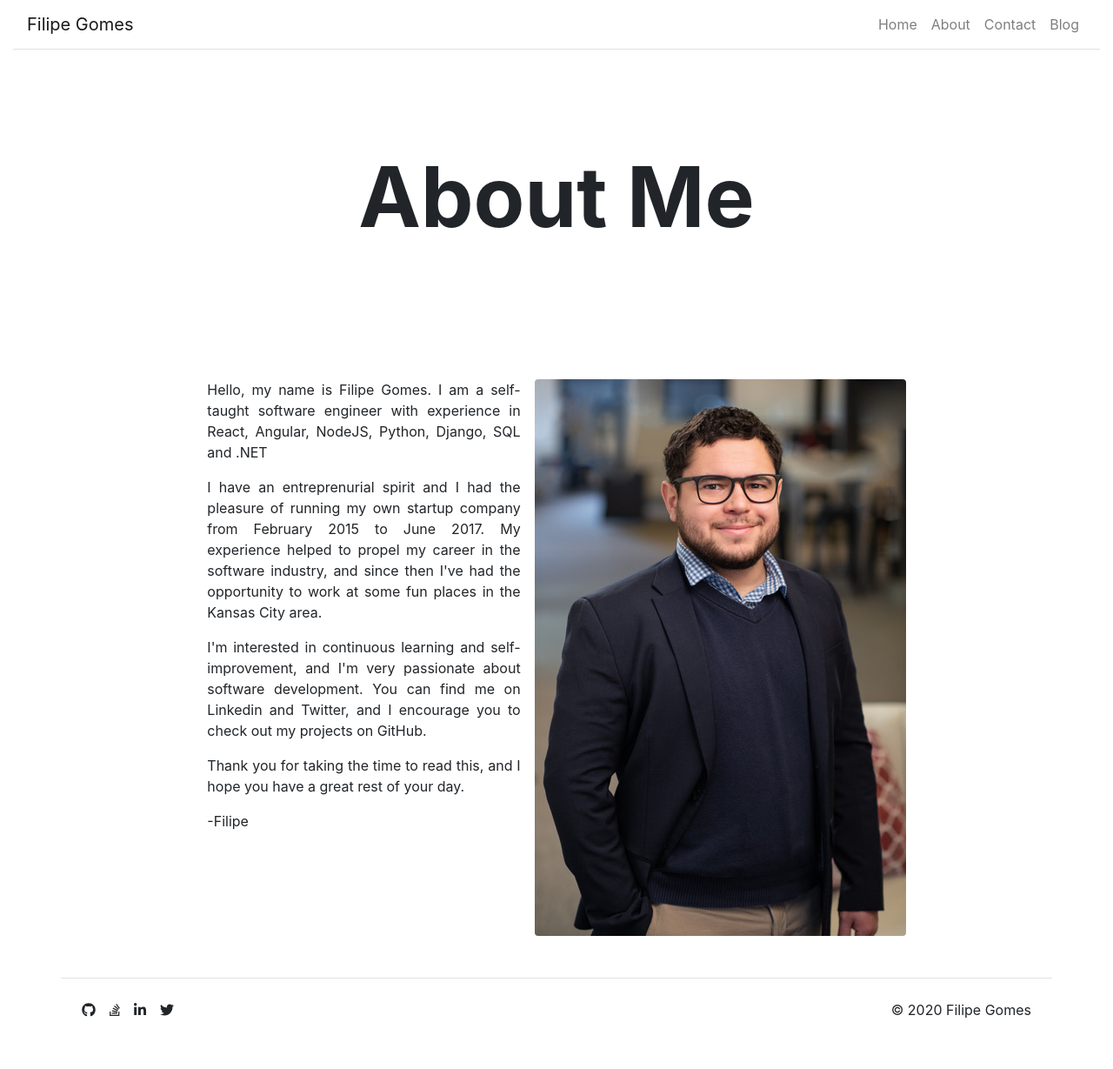
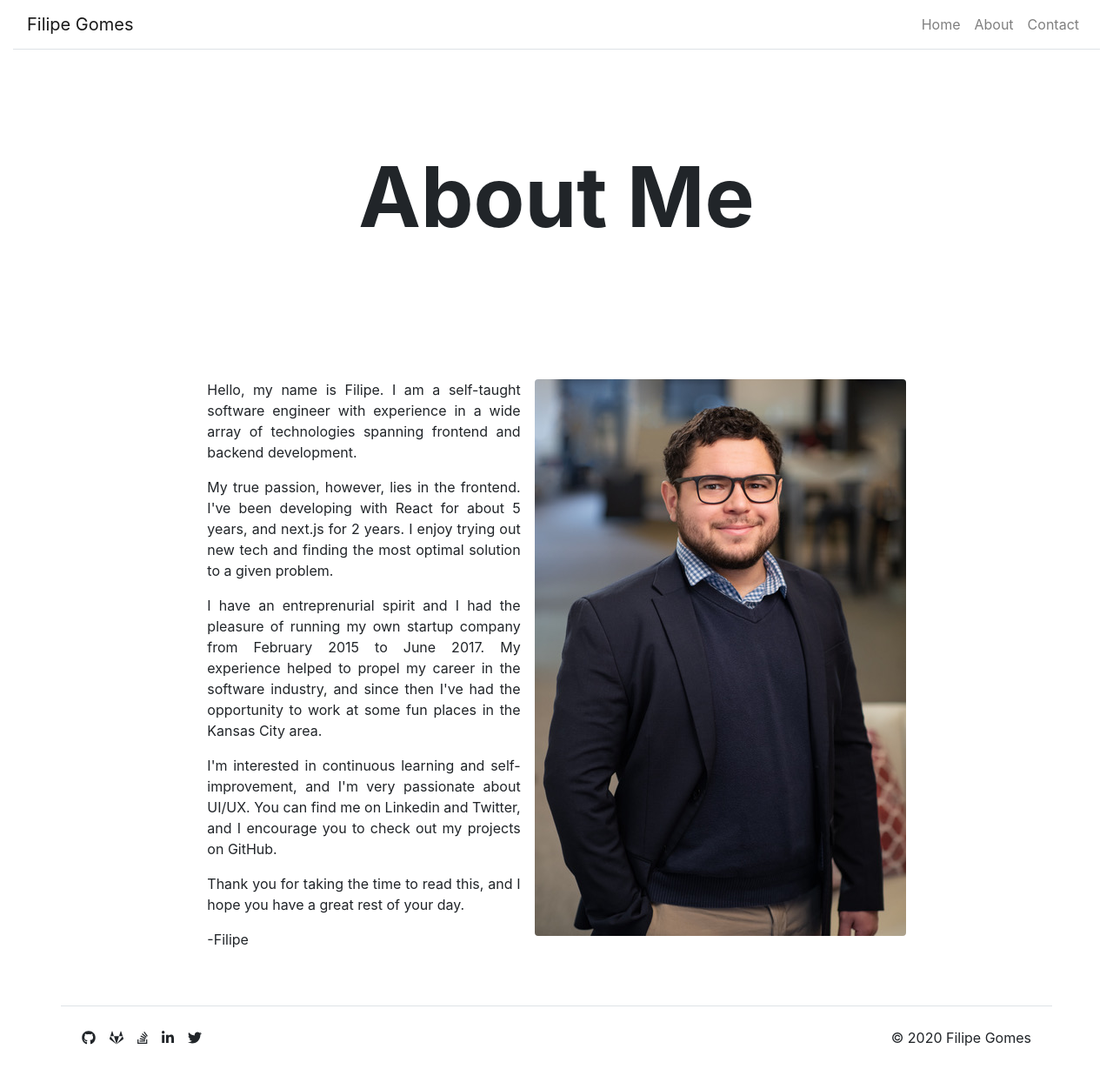
Before and after one commit to filipe-gomes/portfolio-site, a React (Create React App) app: page /About in a window 1280 px wide. Shown: the whole page at 87% size. Before the commit the page ends 1197 px from the top, so only its background shows below. Built offline with nearby package versions, Linux system fonts and the light colour scheme.

Commit message:
Update pages

```diff
--- a/src/App.js
+++ b/src/App.js
@@ -18,11 +18,7 @@ class App extends Component {
         { title: 'Home', path: '/' },
         { title: 'About', path: '/about' },
         { title: 'Contact', path: 'mailto:filipegomes404@gmail.com' },
-        { title: 'Blog', path: 'https://bloggr.tech' }
       ],
-      blog: {
-        blogurl: 'https://bloggr.tech'
-      },
       home: {
         title: 'Hello.',
         subtitle: 'Welcome to my portfolio',
@@ -51,7 +47,6 @@ class App extends Component {
                   <Link className="nav-link" to="/">Home</Link>
                   <Link className="nav-link" to="/about">About</Link>
                   <a className="nav-link" target="_blank" rel="noopener noreferrer" href="mailto:filipegomes404@gmail.com">Contact</a>
-                  <a className="nav-link" target="_blank" rel="noopener noreferrer" href="https://bloggr.tech">Blog</a>
                 </Nav>
               </Navbar.Collapse>
             </Navbar>
--- a/src/components/Carousel.js
+++ b/src/components/Carousel.js
@@ -1,12 +1,13 @@
-import React, { Component }  from 'react';
+import React, { Component } from 'react';
 import Container from 'react-bootstrap/Container';
 import Row from 'react-bootstrap/Row';
 
 import Card from '../components/Card';
 
 import bloggr from '../assets/images/bloggr.png';
-import aliens from '../assets/images/aliens.png'
-import nracalc from '../assets/images/nracalc.png'
+import aliens from '../assets/images/aliens.png';
+import nracalc from '../assets/images/nracalc.png';
+import wheretowatch from '../assets/images/wheretowatch.png';
 
 
 export class Carousel extends Component {
@@ -38,6 +39,14 @@ export class Carousel extends Component {
                     imgSrc: nracalc,
                     link: 'https://codeforkc.org/nra_calc/',
                     selected: false
+                },
+                {
+                    id: 3,
+                    title: 'WhereToWatch iOS App',
+                    subtitle: `Find where your movies/shows are streaming`,
+                    imgSrc: wheretowatch,
+                    link: 'https://codeforkc.org/nra_calc/',
+                    selected: false
                 }
             ]
 
@@ -56,7 +65,7 @@ export class Carousel extends Component {
             }
         });
 
-        this.setState({items});
+        this.setState({ items });
     }
 
     makeItems = (items) => {
--- a/src/components/Footer.js
+++ b/src/components/Footer.js
@@ -29,6 +29,10 @@ export const Footer = () => {
                             <FontAwesomeIcon icon={['fab', 'github']} size="1x" />
                         </a>
                         <a className="float-left p-2" style={{color: "#212529"}}
+                            target="_blank" rel="noopener noreferrer" href="https://gitlab.com/filipe-gomes">
+                            <FontAwesomeIcon icon={['fab', 'gitlab']} size="1x" />
+                        </a>
+                        <a className="float-left p-2" style={{color: "#212529"}}
                             target="_blank" rel="noopener noreferrer" href="https://stackoverflow.com/users/10173895/filipe">
                             <FontAwesomeIcon icon={['fab', 'stack-overflow']} size="1x" />
                         </a>
--- a/src/views/AboutPage.js
+++ b/src/views/AboutPage.js
@@ -11,9 +11,10 @@ export function AboutPage(props) {
             <Hero title={props.title} />
             <Content>
                 <img src={filipe} alt={filipe} className="rounded profile float-right ml-3" />
-                <p align="justify">Hello, my name is Filipe Gomes. I am a self-taught software engineer with experience in React, Angular, NodeJS, Python, Django, SQL and .NET</p>
+                <p align="justify">Hello, my name is Filipe. I am a self-taught software engineer with experience in a wide array of technologies spanning frontend and backend development.</p>
+                <p align="justify">My true passion, however, lies in the frontend. I've been developing with React for about 5 years, and next.js for 2 years. I enjoy trying out new tech and finding the most optimal solution to a given problem.</p>
                 <p align="justify">I have an entreprenurial spirit and I had the pleasure of running my own startup company from February 2015 to June 2017. My experience helped to propel my career in the software industry, and since then I've had the opportunity to work at some fun places in the Kansas City area.</p>
-                <p align="justify">I'm interested in continuous learning and self-improvement, and I'm very passionate about software development. You can find me on Linkedin and Twitter, and I encourage you to check out my projects on GitHub.</p>
+                <p align="justify">I'm interested in continuous learning and self-improvement, and I'm very passionate about UI/UX. You can find me on Linkedin and Twitter, and I encourage you to check out my projects on GitHub.</p>
                 <p align="justify">Thank you for taking the time to read this, and I hope you have a great rest of your day.</p>
                 <p align="justify">-Filipe</p>
             </Content>
```
Also changed, not shown: src/assets/images/wheretowatch.png (added).
